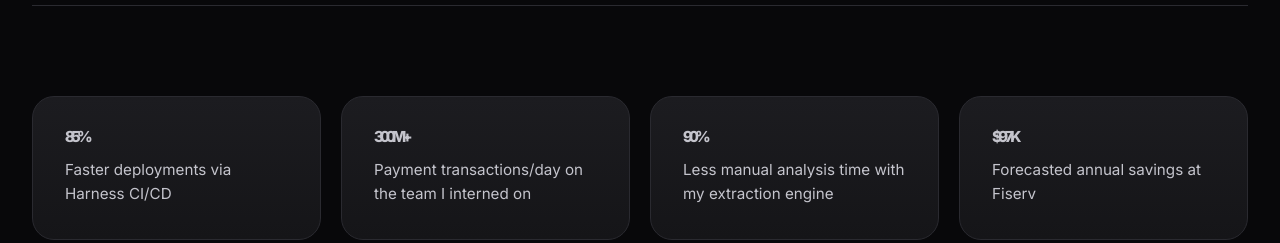
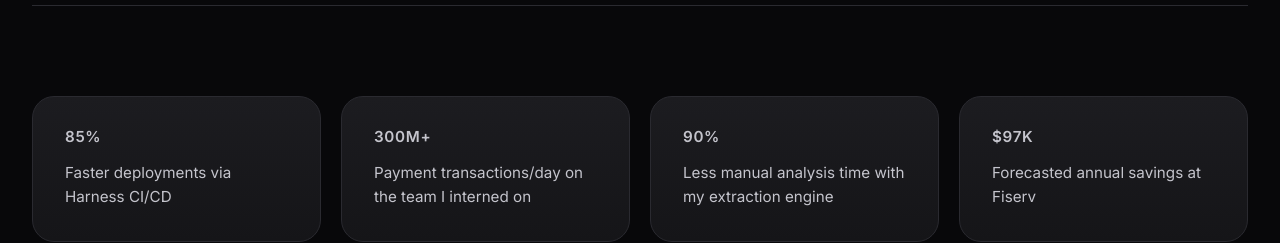
Before and after one commit to ramiwalid/personal_portfolio, a Next.js app: page / in a window 1280 px wide. Shown: the part 2580-2823 px from the top of the page. Built offline with nearby package versions, Linux system fonts and the light colour scheme.

Commit message:
changed font of about impact

```diff
--- a/app/globals.css
+++ b/app/globals.css
@@ -126,7 +126,7 @@ h3 { letter-spacing: -.02em; }
 
 .stats { display: grid; grid-template-columns: repeat(auto-fit, minmax(240px, 1fr)); gap: 20px; margin-top: 90px; }
 .stat { padding: 32px; border: 1px solid var(--border); border-radius: var(--radius); background: linear-gradient(180deg, var(--surface-2), var(--surface)); height: 100%; }
-.stat strong { display: block; color: #fff; font-variant-numeric: tabular-nums; text-shadow: 0 0 40px rgba(255,255,255,.18); font-size: clamp(3.2rem, 6vw, 5rem); font-weight: 800; letter-spacing: -.05em; line-height: 1; margin-bottom: 14px; }
+.stat strong { display: block; color: #fff; font-size: clamp(3rem, 5.2vw, 4.4rem); font-weight: 600; letter-spacing: 0.01em; line-height: 1.05; margin-bottom: 16px; text-rendering: optimizeLegibility; font-feature-settings: "tnum" 0, "ss01" 1; }
 .stat span { color: var(--silver); font-size: .95rem; display: block; }
 
 .skill-list { border-top: 1px solid var(--border); }
```
